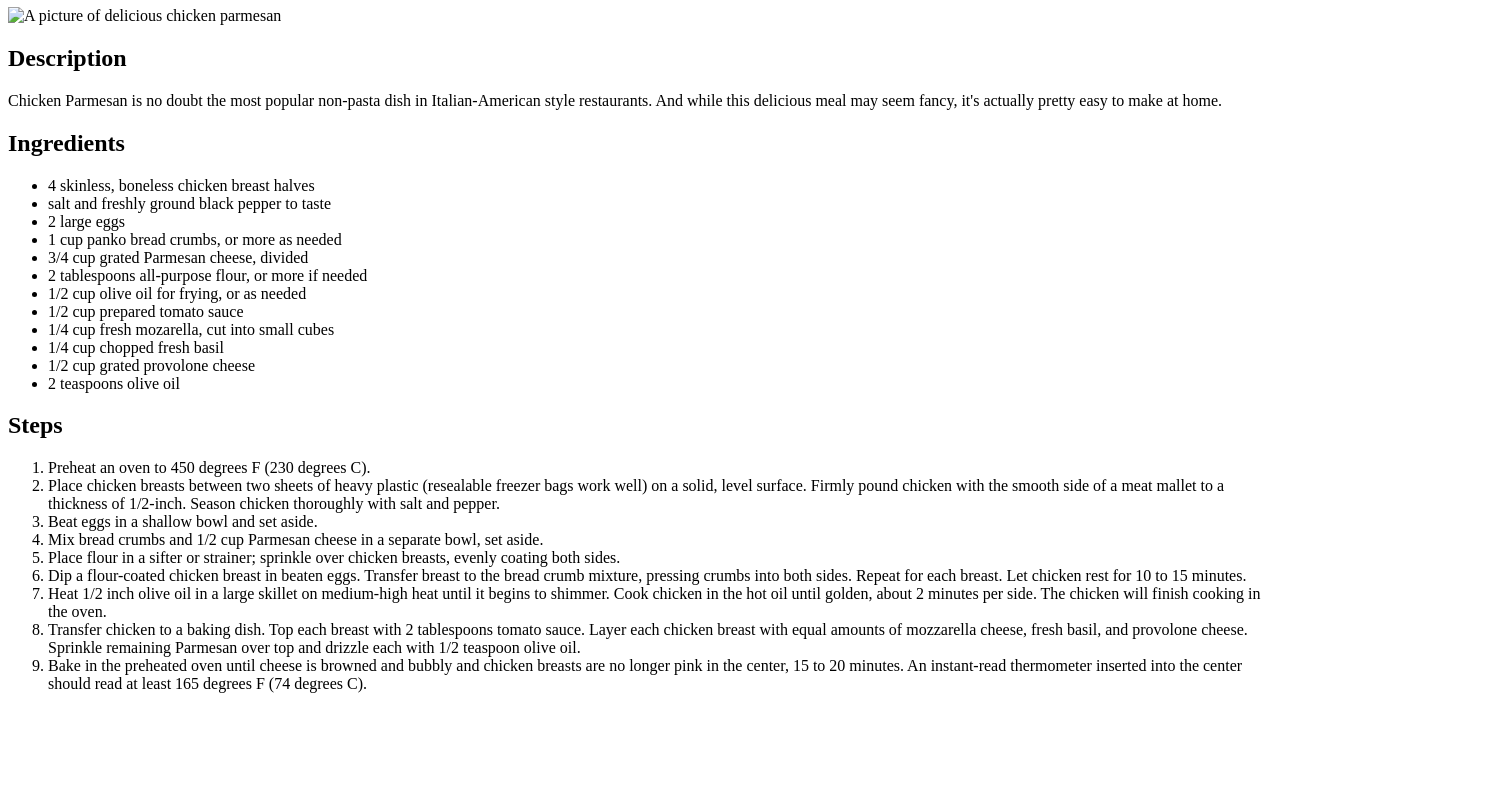
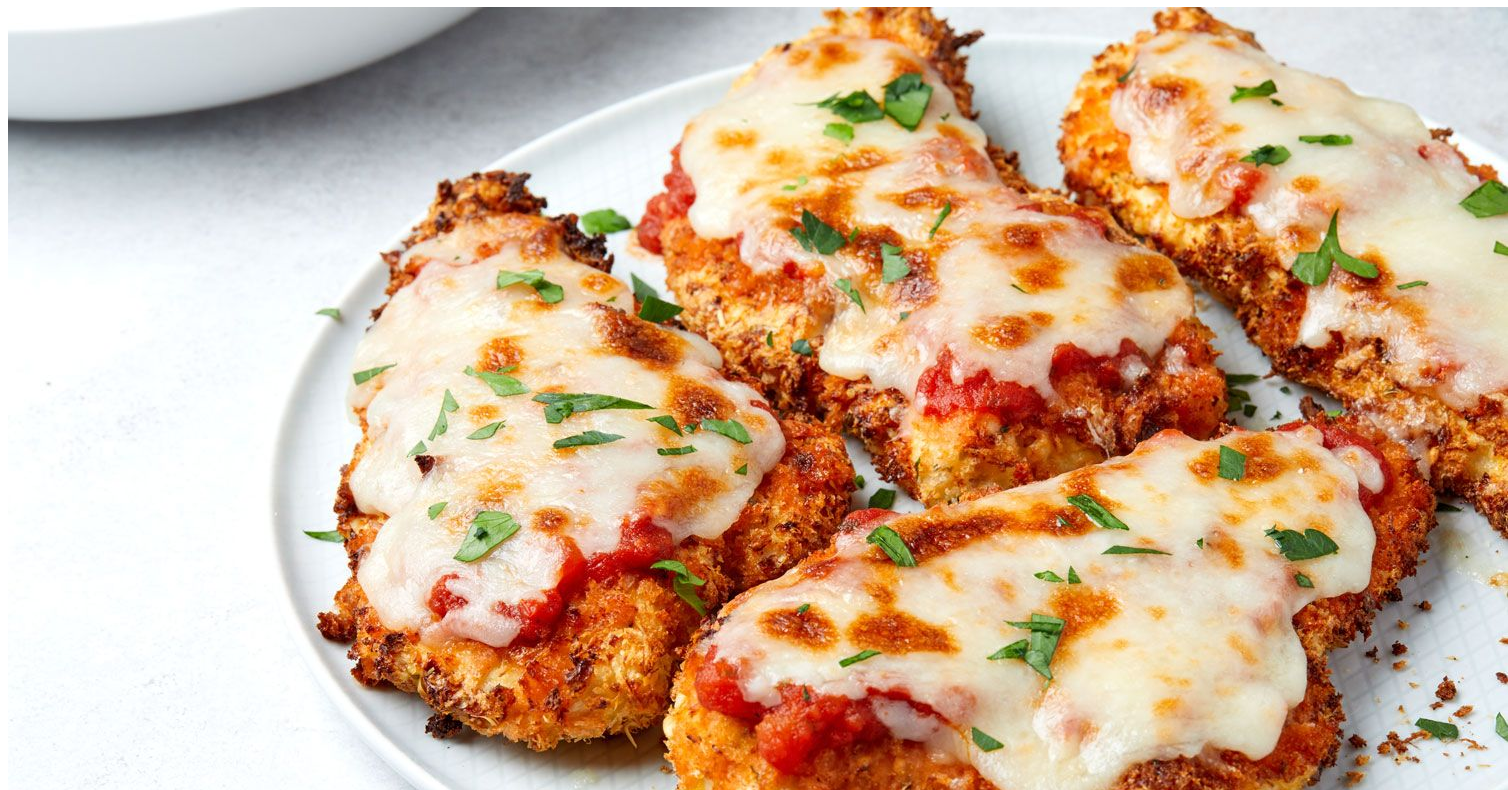
Before and after one commit to gregz1997/odin-recipes, a plain HTML site: page recipes/chickenparmesan.html in a window 1280 px wide. Shown: the part 73-863 px from the top of the page, 1508 px wide, since content can reach past the window. Before the commit the page ends 800 px from the top, so only its background shows below. Drawn offline with Linux system fonts and the light colour scheme.

Commit message:
Change the link address to the image file

```diff
--- a/recipes/chickenparmesan.html
+++ b/recipes/chickenparmesan.html
@@ -6,7 +6,7 @@
 </head>
 <body>
     <h1>Chicken Parmesan</h1>
-    <img src="./cparmesan.jpg" alt="A picture of delicious chicken parmesan">
+    <img src="../images/cparmesan.jpg" alt="A picture of delicious chicken parmesan">
     <h2>Description</h2>
     <p>Chicken Parmesan is no doubt the most popular non-pasta dish in Italian-American style restaurants.
         And while this delicious meal may seem fancy, it's actually pretty easy to make at home.</p>
```
Also changed, not shown: recipes/garlicmarinatedsteaks.html (+1 -1 lines).
